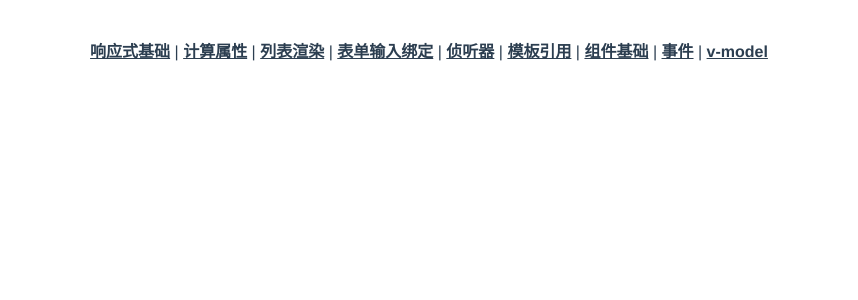
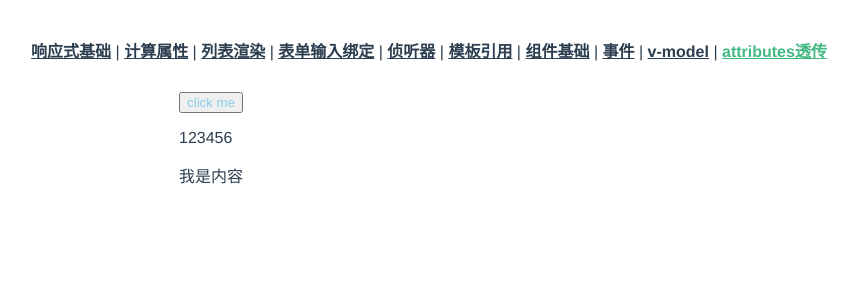
Before and after one commit to tuao525/my-demo-vue3, a Vue app: page /transmitAttribute in a window 1280 px wide. Shown: the top 300 px of the page, without its empty margins (211-1069 px from the left). Built offline with nearby package versions, Linux system fonts and the light colour scheme.

Commit message:
feat: 透传 attribute

```diff
--- a/src/App.vue
+++ b/src/App.vue
@@ -8,7 +8,8 @@
     <router-link to="/templeteReference">模板引用</router-link> |
     <router-link to="/componentBasis">组件基础</router-link> |
     <router-link to="/incidentView">事件</router-link> |
-    <router-link to="/vModel">v-model</router-link>
+    <router-link to="/vModel">v-model</router-link> |
+    <router-link to="/transmitAttribute">attributes透传</router-link>
   </nav>
   <router-view/>
 </template>
--- a/src/router/index.js
+++ b/src/router/index.js
@@ -52,6 +52,11 @@ const routes = [
     path: '/vModel',
     name: 'vModel',
     component: () => import('../views/VModel.vue')
+  },
+  {
+    path: '/transmitAttribute',
+    name: 'transmitAttribute',
+    component: () => import('../views/TransmitAttribute.vue')
   }
 ]
 
--- /dev/null
+++ b/src/views/TransmitAttribute.vue
@@ -0,0 +1,40 @@
+<!--
+ * @Author: 涂澳
+ * @email: 2250467773@qq.com
+ * @Date: 2023-11-09 10:55:25
+ * @LastEditors: Do not edit
+ * @LastEditTime: 2023-11-16 15:14:19
+-->
+<template>
+  <div class="home">
+    <div class='left'>
+      <MyBtn
+       class="btn"
+       @click="() => console.log('click me!')"
+       title='123456'
+       content="我是内容"
+      />
+    </div>
+  </div>
+</template>
+
+<script setup>
+// import { ref } from 'vue'
+import MyBtn from './component/MyBtn.vue'
+// const message = ref('')
+// const title = ref('')
+</script>
+<style lang="less">
+.home{
+    display: flex;
+    justify-content: center;
+}
+.left {
+    width:500px;
+    text-align:left
+}
+.btn {
+  font-size: 12x;
+  color: skyblue;
+}
+</style>
--- /dev/null
+++ b/src/views/component/BaseBtn.vue
@@ -0,0 +1,40 @@
+<!--
+ * @Author: 涂澳
+ * @email: 2250467773@qq.com
+ * @Date: 2023-11-09 10:55:25
+ * @LastEditors: Do not edit
+ * @LastEditTime: 2023-11-16 10:26:01
+-->
+<template>
+  <!--
+    1、当一个组件以单个元素为根作渲染时，透传的 attribute 会自动被添加到根元素上。
+    2、如果一个子组件的根元素已经有了 class 或 style attribute，它会和从父组件上继承的值合并
+    3、click监听器也会被添加到根元素上，当原生的 <button> 被点击时，会触发父元素上的click事件,
+      若子组件中也有 click 事件，则点击时，会同时触发父元素和子元素上的 click 事件
+   -->
+  <button class="large" @click="() => console.log('click my component')">click me</button>
+  <p>{{ props.title }}</p>
+</template>
+
+<script setup>
+import { defineProps } from 'vue'
+const props = defineProps(['title'])
+// const countRef = ref(1)
+// defineExpose({
+//   countRef
+// })
+
+</script>
+<style lang="less">
+.home {
+  display: flex;
+  justify-content: center;
+}
+.left {
+  width: 500px;
+  text-align: left;
+}
+.large {
+  color: #000;
+}
+</style>
--- /dev/null
+++ b/src/views/component/MyBtn.vue
@@ -0,0 +1,63 @@
+<!--
+ * @Author: 涂澳
+ * @email: 2250467773@qq.com
+ * @Date: 2023-11-09 10:55:25
+ * @LastEditors: Do not edit
+ * @LastEditTime: 2023-11-16 15:14:40
+-->
+<template>
+  <!--
+    1、当一个组件以单个元素为根作渲染时，透传的 attribute 会自动被添加到根元素上。
+    2、如果一个子组件的根元素已经有了 class 或 style attribute，它会和从父组件上继承的值合并
+    3、click监听器也会被添加到根元素上，当原生的 <button> 被点击时，会触发父元素上的click事件,
+      若子组件中也有 click 事件，则点击时，会同时触发父元素和子元素上的 click 事件
+   -->
+   <!--
+      使用 inheritAttrs: false可以使 组件不自动继承 attribute
+      使用 v-bind='$attr' 可以解除禁止
+    -->
+  <button class="large" :="attr">click me</button>
+
+  <!--
+    如果下一个组件会在根节点上渲染另一个组件，那么此组件接收的 attribute 会继续透传给下一个组件。
+    注意：
+      1、透传的 attribute 不会包含在子组件上声明过的 props 或是针对 emits 声明事件的 v-on 侦听函数，
+        换句话说，声明过的 props 和侦听函数在子组件中被使用了就不会透传个下一个组件。
+      2、透传的 attribute 若符合声明，也可以作为 props 传入下一个组件。
+  -->
+  <!-- <BaseBtn></BaseBtn> -->
+  <!-- <h6>{{ props.title }}</h6> -->
+  <p>{{  attr.title }}</p>
+  <p>{{  attr.content }}</p>
+  <!-- <p>{{  props.title }}</p> -->
+  <!-- <p>{{  props.content }}</p> -->
+</template>
+
+<script setup>
+// import BaseBtn from './BaseBtn.vue'
+// import { defineProps } from 'vue'
+import { useAttrs } from 'vue'
+const attr = useAttrs()
+// const props = defineProps(['title', 'content'])
+// defineOptions({
+//   inheritAttrs: false
+// })
+// const countRef = ref(1)
+// defineExpose({
+//   countRef
+// })
+
+</script>
+<style lang="less">
+.home {
+  display: flex;
+  justify-content: center;
+}
+.left {
+  width: 500px;
+  text-align: left;
+}
+.large {
+  color: #000;
+}
+</style>
```
